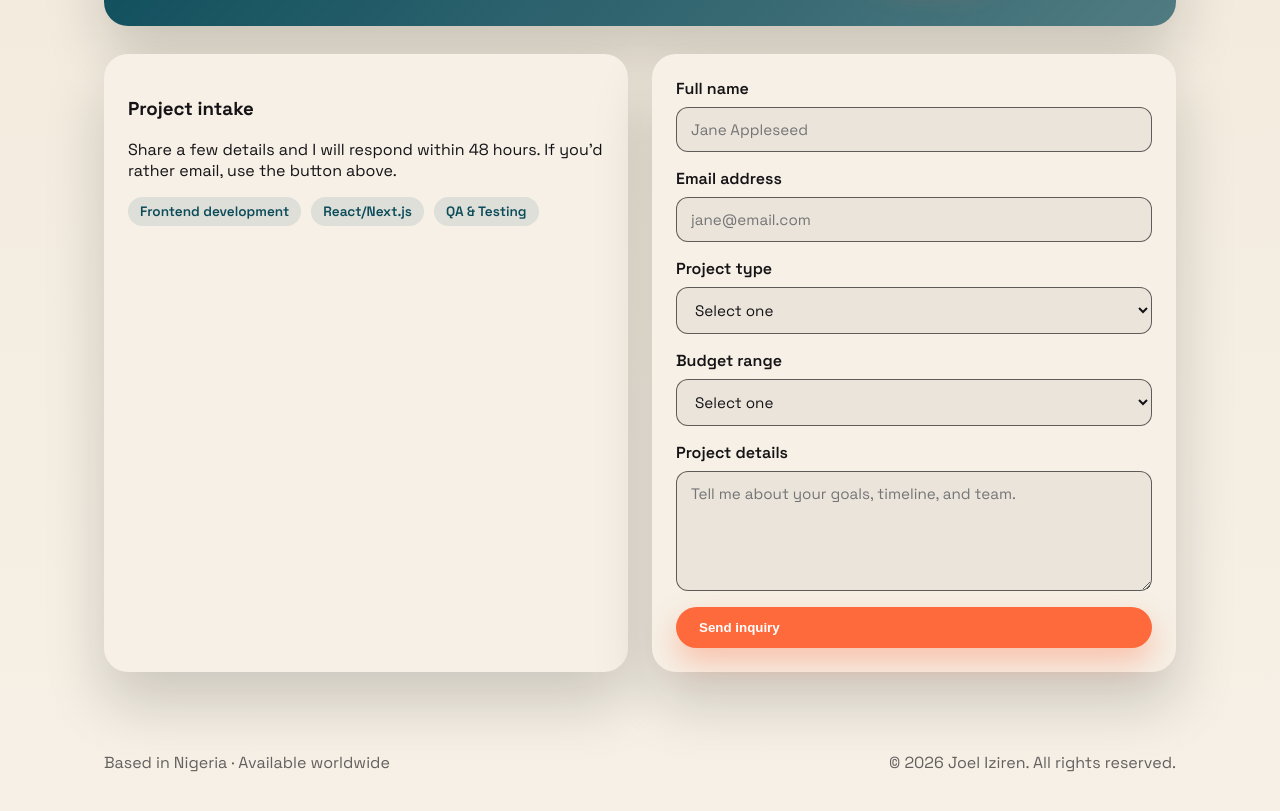
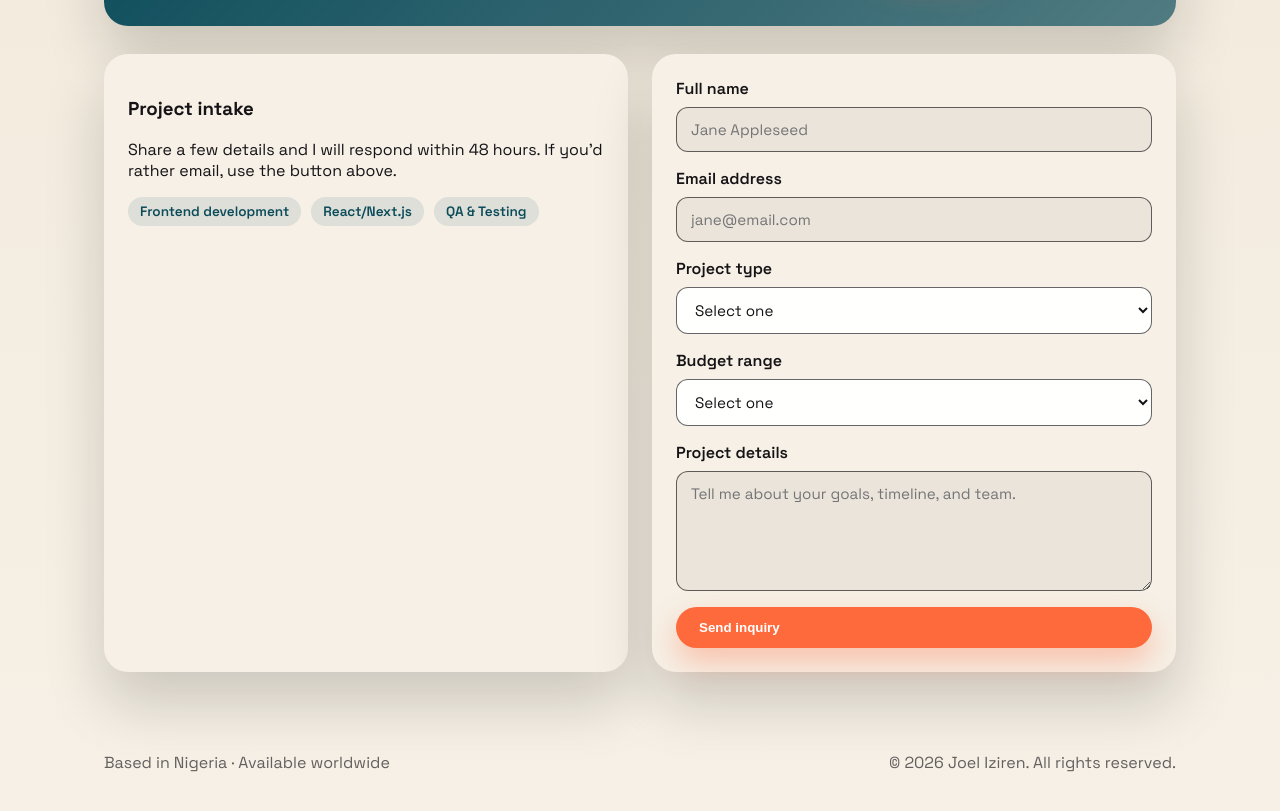
Before and after one commit to Bluuefanatic/my-portfolio, a React (Vite) app in the folder frontend/: page / in a window 1280 px wide. Shown: the part 4085-4896 px from the top of the page. Built offline with nearby package versions, Linux system fonts and the light colour scheme.

Commit message:
enhance select styling for better theme support

```diff
--- a/frontend/src/components/Contact.module.css
+++ b/frontend/src/components/Contact.module.css
@@ -65,10 +65,24 @@
   transition: background 0.3s ease, border-color 0.3s ease, color 0.3s ease;
 }
 
+.select {
+  background-color: var(--surface);
+  color-scheme: light dark;
+}
+
 [data-theme="dark"] .input,
 [data-theme="dark"] .select,
 [data-theme="dark"] .textarea {
   background: rgba(246, 240, 230, 0.08);
+}
+
+[data-theme="dark"] .select {
+  background-color: var(--surface);
+}
+
+.select option {
+  background: var(--paper);
+  color: var(--ink);
 }
 
 .textarea {
```
